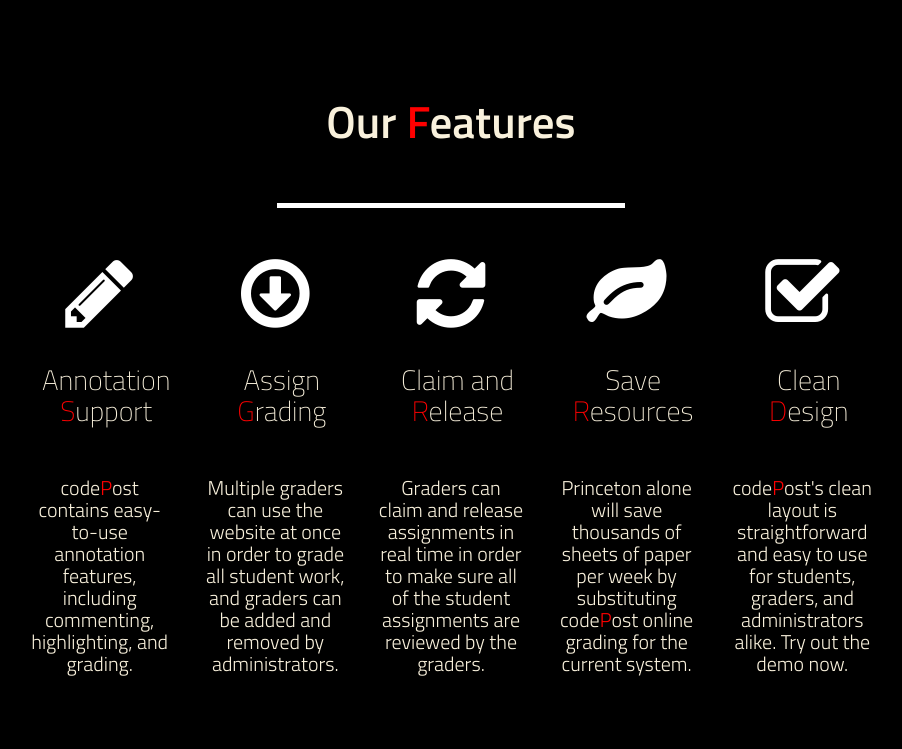
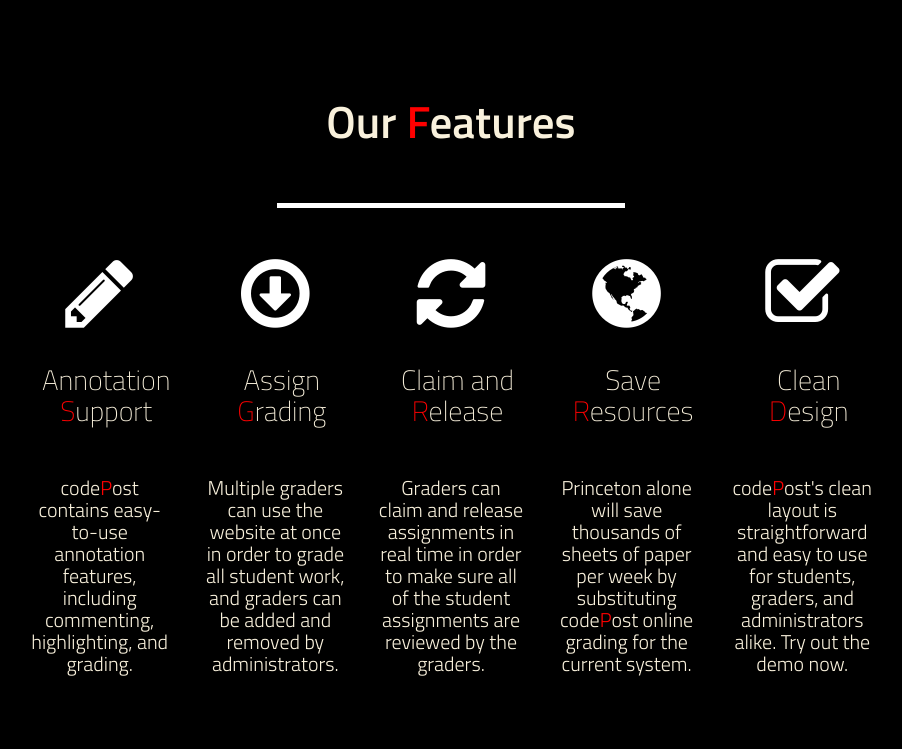
Before and after one commit to gleichnitz/333, a Flask app: page / in a window 1280 px wide. Shown: the part 1333-2082 px from the top of the page, without its empty margins (189-1091 px from the left). Run offline with Flask 2, Linux system fonts and the light colour scheme.

Commit message:
alert safe

```diff
--- a/templates/index3.html
+++ b/templates/index3.html
@@ -156,7 +156,7 @@
 
                 <!-- fourth of 5 columns //-->
 				<div class="col-12 col-sm-2">
-					<p><i class="icon icon-leaf"></i></p>
+					<p><i class="icon icon-globe"></i></p>
 					<h2 class="font-thin">Save <font color="red">R</font>esources</h2>
 					<h4 class="font-thin">Princeton  alone will save thousands of sheets of paper per week by substituting code<font color="red">P</font>ost online grading for the current system. </h4>
 				</div><!-- /col12 -->
```
